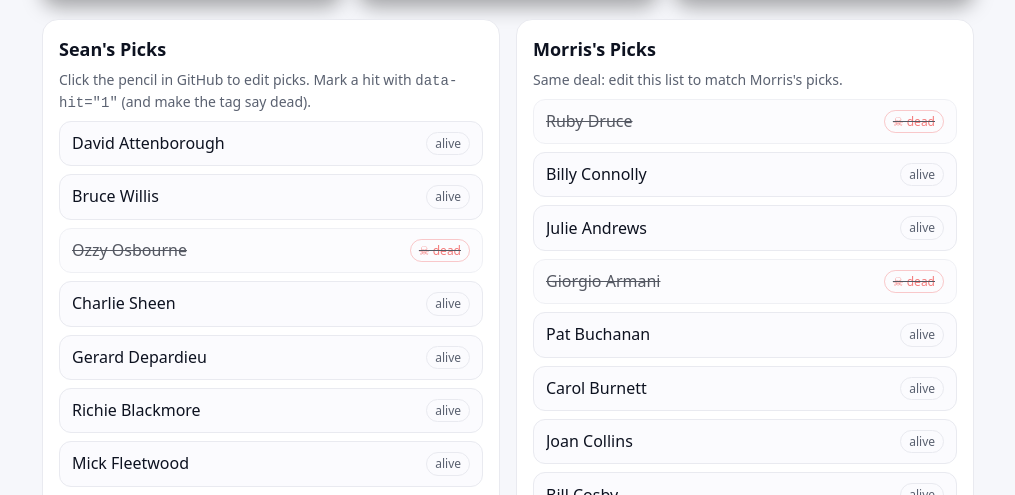
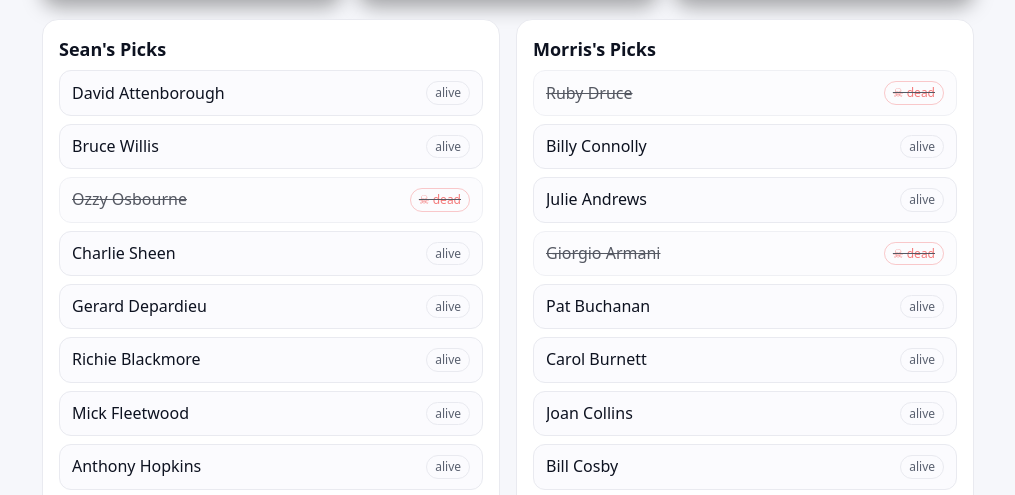
Before and after one commit to Eltonsean69x/DeathWatch25, a plain HTML site: page index.html in a window 1280 px wide. Shown: the part 264-759 px from the top of the page, without its empty margins (132-1147 px from the left). Drawn offline with Linux system fonts and the light colour scheme.

Commit message:
Update index.html

```diff
--- a/index.html
+++ b/index.html
@@ -124,7 +124,6 @@
     <main class="grid">
       <section class="card" data-player="Sean">
         <h2>Sean's Picks</h2>
-        <p>Click the pencil in GitHub to edit picks. Mark a hit with <code>data-hit="1"</code> (and make the tag say dead).</p>
         <ul>
           <li data-hit="0"><span class="who">David Attenborough</span><span class="tag alive">alive</span></li>
           <li data-hit="0"><span class="who">Bruce Willis</span><span class="tag alive">alive</span></li>
@@ -160,7 +159,6 @@
 
       <section class="card" data-player="Morris">
         <h2>Morris's Picks</h2>
-        <p>Same deal: edit this list to match Morris's picks.</p>
         <ul>
           <li data-hit="1" class="hit"><span class="who">Ruby Druce</span><span class="tag dead">☠ dead</span></li>
           <li data-hit="0"><span class="who">Billy Connolly</span><span class="tag alive">alive</span></li>
```
